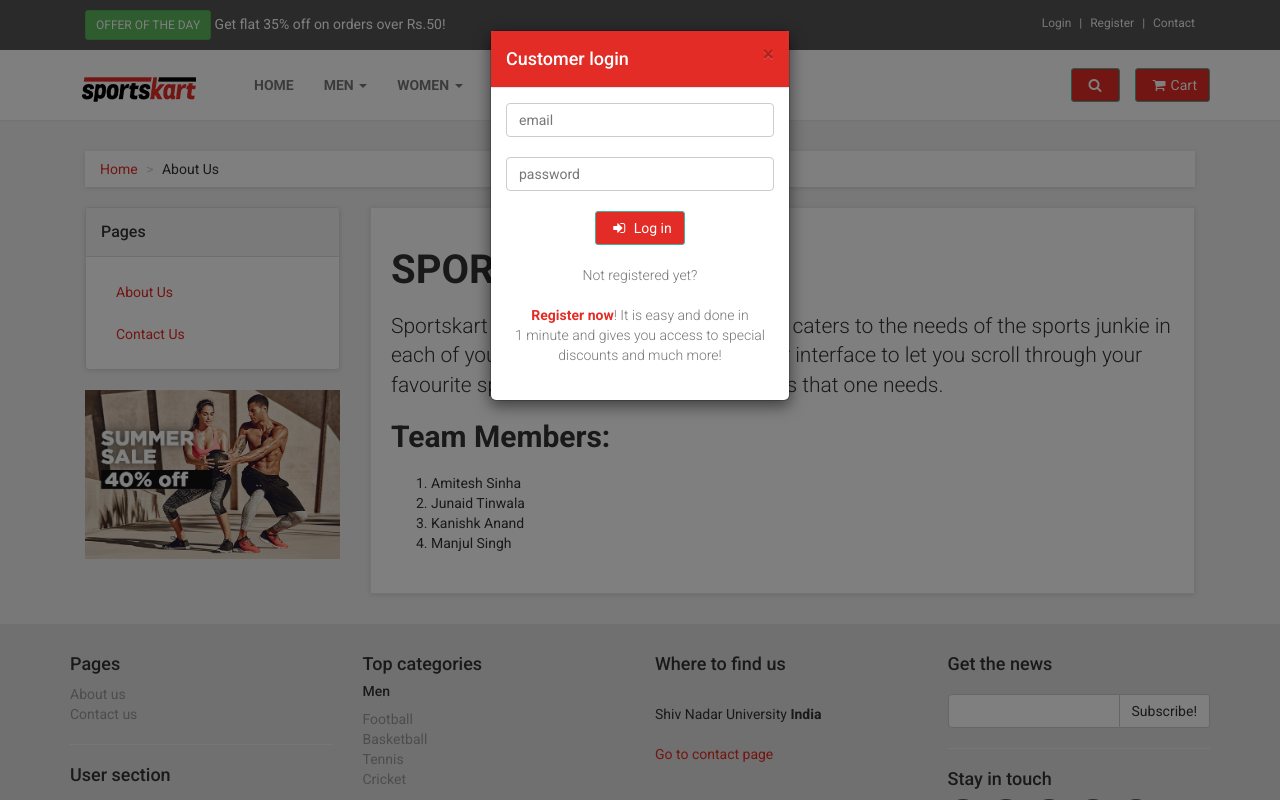
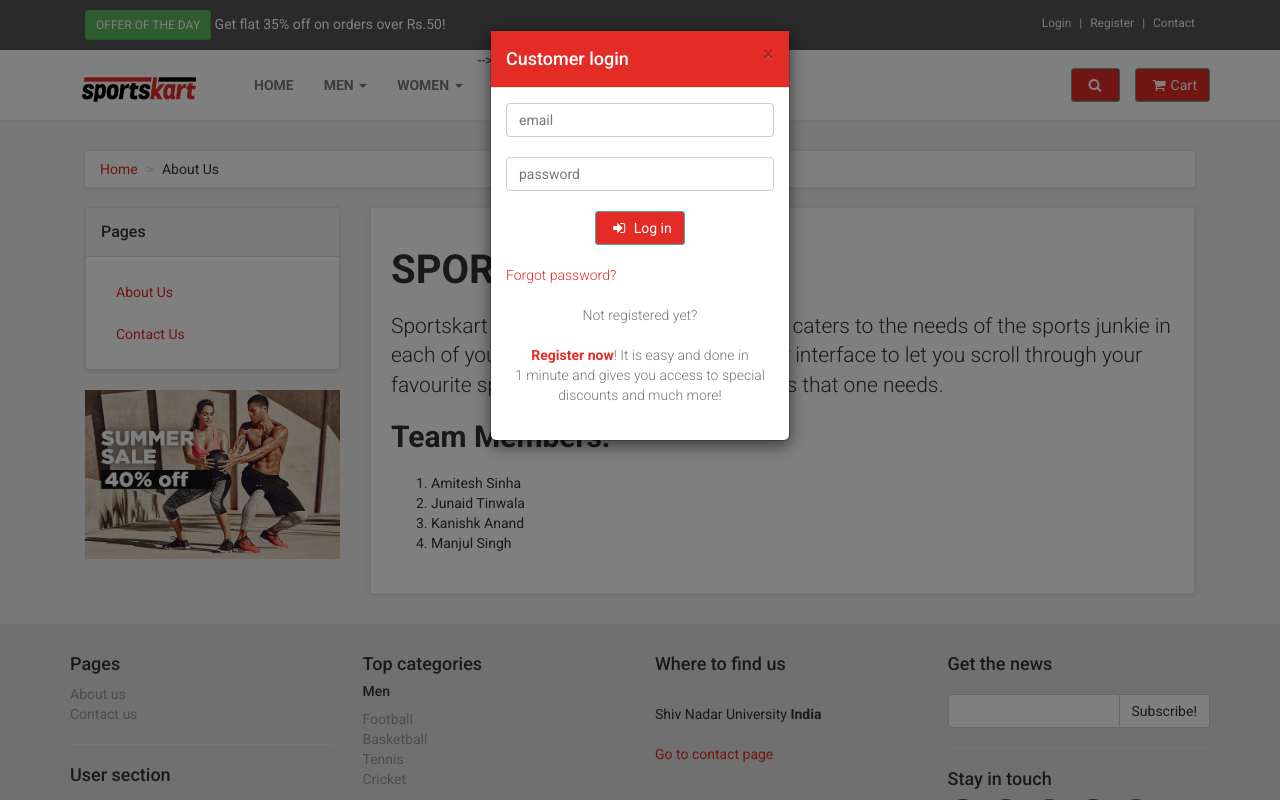
Before and after one commit to ManjulSinghSachan/IWS_sportstore, a PHP site: page /aboutus.php in a window 1280 px wide, after a click on "Login". Run offline with PHP 8.4, Linux system fonts and the light colour scheme; data that the repository does not hold is empty.

Commit message:
added location

```diff
--- a/navbar.php
+++ b/navbar.php
@@ -94,6 +94,8 @@ if(!logged_in()){
                             </p>
 
                         </form>
+
+												<p><a href="customer-account.php">Forgot password?</a></p>
 
                         <p class="text-center text-muted">Not registered yet?</p>
                         <p class="text-center text-muted"><a href="register.php"><strong>Register now</strong></a>! It is easy and done in 1&nbsp;minute and gives you access to special discounts and much more!</p>
@@ -270,7 +272,7 @@ if(!logged_in()){
                         </ul>
                     </li>
 
-                    <li class="dropdown yamm-fw">
+                    <!-- <li class="dropdown yamm-fw">
                         <a href="#" class="dropdown-toggle" data-toggle="dropdown" data-hover="dropdown" data-delay="200">More Options <b class="caret"></b></a>
                         <ul class="dropdown-menu">
                             <li>
@@ -288,21 +290,21 @@ if(!logged_in()){
                                                 </li>
                                             </ul>
                                         </div> -->
-                                        <div class="col-sm-3">
+                                        <!-- <div class="col-sm-3">
                                             <h5>User</h5>
                                             <ul>
                                                 <li><a href="register.php">Register / login</a>
-                                                </li>
+                                                </li> -->
                                                <!-- <li><a href="customer-orders.html">Orders history</a>
                                                 </li>
                                                 <li><a href="customer-order.html">Order history detail</a>
                                                 </li>
                                                 <li><a href="customer-wishlist.html">Wishlist</a> -->
-                                                </li>
+                                                <!-- </li>
                                                 <li><a href="customer-account.php">Customer account / change password</a>
                                                 </li>
                                             </ul>
-                                        </div>
+                                        </div> -->
                                         <!-- <div class="col-sm-3">
                                             <h5>Order process</h5>
                                             <ul>
@@ -318,12 +320,12 @@ if(!logged_in()){
                                                 </li>
                                             </ul>
                                         </div> -->
-                                    </div>
+                                    <!-- </div>
                                 </div>
                                 <!-- /.yamm-content -->
-                            </li>
+                            <!-- </li>
                         </ul>
-                    </li>
+                    </li> --> --> -->
                 </ul>
 
             </div>
```
